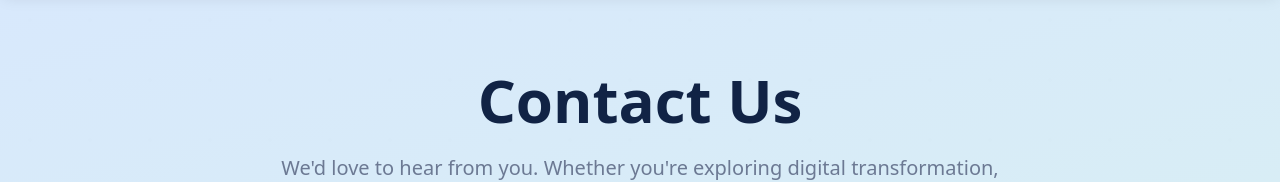
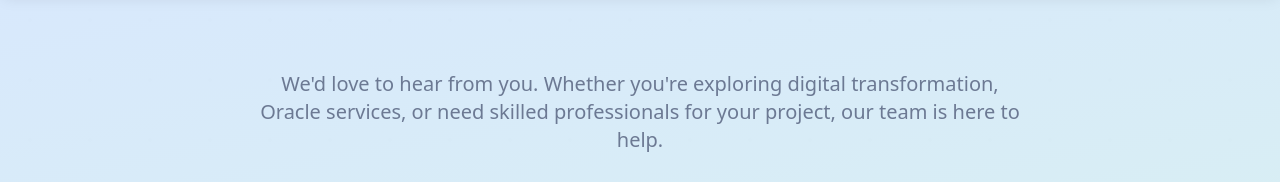
Before and after one commit to karthiksivasai/techaxix-project, a React (Vite) app: page /contact in a window 1280 px wide. Shown: the part 171-353 px from the top of the page. Built offline with nearby package versions, Linux system fonts and the light colour scheme; no server answers.

Commit message:
refactor(contact): remove Contact Us heading from contact page
- Remove the main 'Contact Us' heading from the contact page hero section
- Page now starts directly with the descriptive text
- Maintains clean, minimal design approach
- All contact functionality and styling preserved

```diff
--- a/src/pages/Contact.tsx
+++ b/src/pages/Contact.tsx
@@ -301,9 +301,6 @@
           />
         </div>
         <div className="container mx-auto px-4 text-center relative z-10">
-          <h1 className="text-4xl lg:text-6xl font-bold text-foreground mb-6">
-            Contact Us
-          </h1>
           <p className="text-xl text-muted-foreground max-w-3xl mx-auto">
             We'd love to hear from you. Whether you're exploring digital
             transformation, Oracle services, or need skilled professionals for
```
